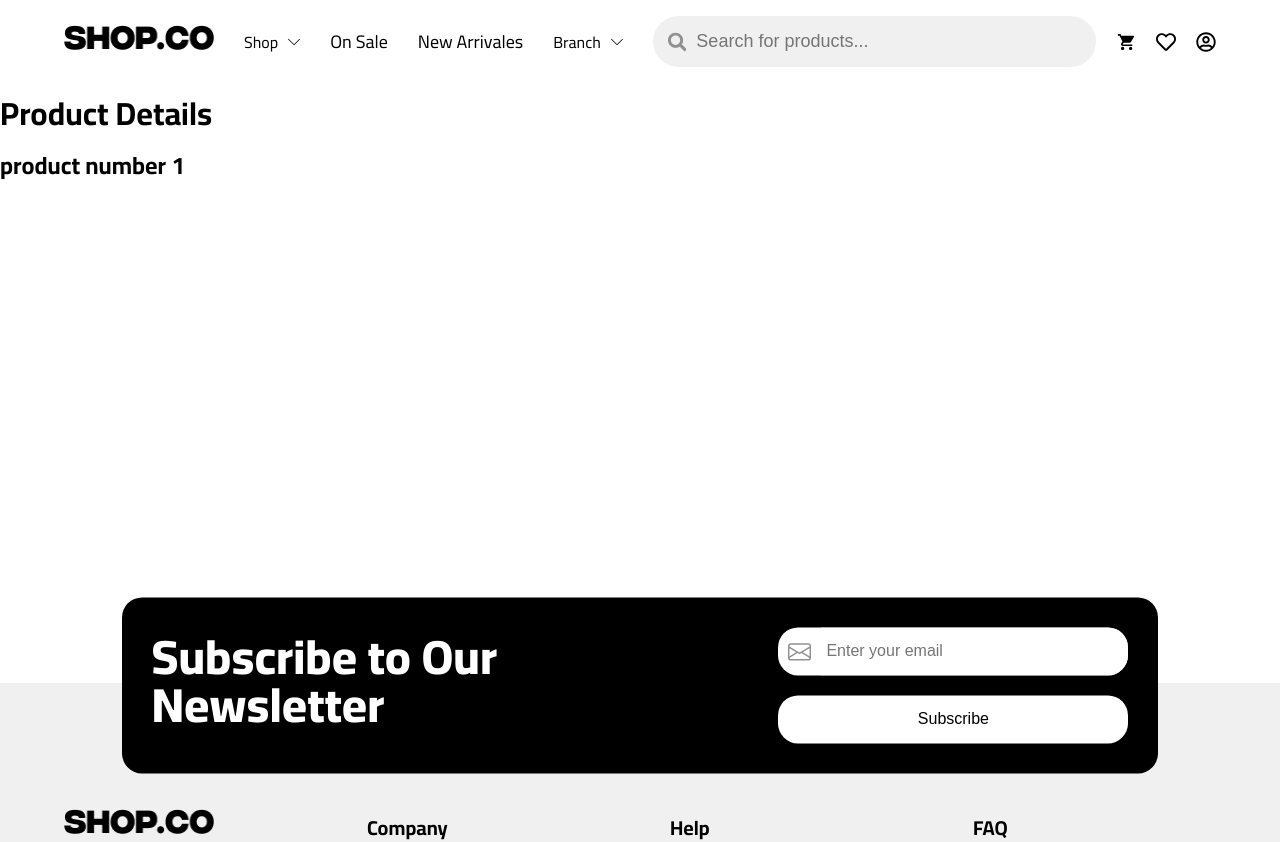
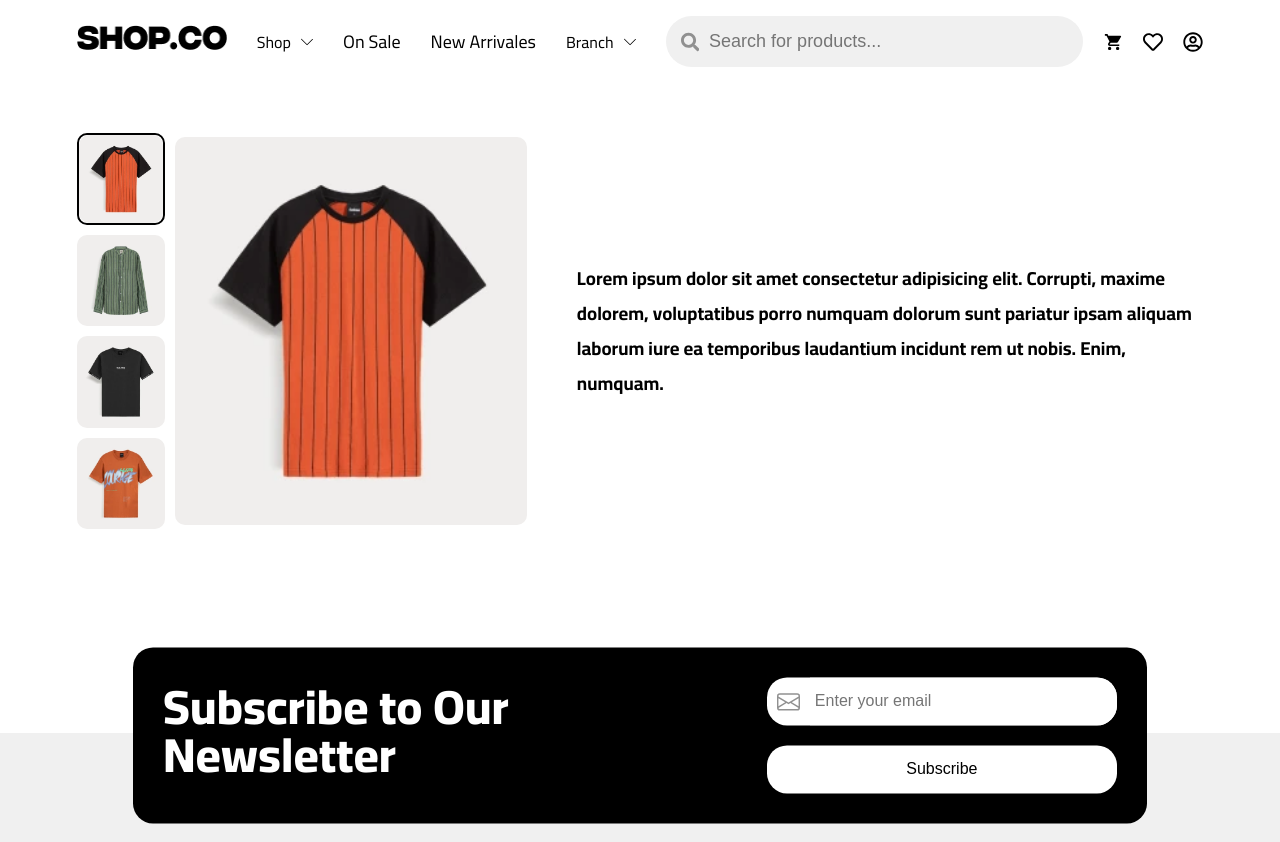
Before and after one commit to Wagih-13/Shop-Co, a Next.js app: page /product/1 in a window 1280 px wide. Shown: the top 842 px of the page. Built offline with nearby package versions, Linux system fonts and the light colour scheme.

Commit message:
start working in product details page

```diff
--- a/app/(pages)/product/[productId]/page.tsx
+++ b/app/(pages)/product/[productId]/page.tsx
@@ -1,15 +1,33 @@
 "use client";
 
 import { useParams } from "next/navigation";
-import './style.scss'
+import ImagesSlider from "./ui/imagesSlider/ImagesSlider";
+import "./style.scss";
 
 const page = () => {
   const { productId } = useParams();
 
-  return <>
-  <h1>Product Details </h1>
-  <h2>product number {productId}</h2>
-  </>;
+  return (
+    <>
+      <main className="productDerails">
+        <div className="container">
+          <section className="productMainDetails">
+            <section className="productImages">
+              <ImagesSlider />
+            </section>
+            <section className="productInfo">
+              <h1>
+                Lorem ipsum dolor sit amet consectetur adipisicing elit.
+                Corrupti, maxime dolorem, voluptatibus porro numquam dolorum
+                sunt pariatur ipsam aliquam laborum iure ea temporibus
+                laudantium incidunt rem ut nobis. Enim, numquam.
+              </h1>
+            </section>
+          </section>
+        </div>
+      </main>
+    </>
+  );
 };
 
 export default page;
--- a/app/(pages)/product/[productId]/style.scss
+++ b/app/(pages)/product/[productId]/style.scss
@@ -0,0 +1,54 @@
+@use "../../../sass/mixin" as *;
+@use "../../../sass/pleacholder" as *;
+@use "../../../sass/variabels" as *;
+
+.productDerails {
+  margin: 50px 0px;
+  .productMainDetails {
+    @include flexBox(center, center, 50px);
+
+    .productImages {
+      width: 500px;
+      @include flexBox(center, center);
+    }
+    .productInfo {
+      width: calc(100% - 500px - 50px);
+    }
+  }
+}
+
+@media (max-width: 1400px) {
+  .productMainDetails {
+    @include flexBox(center, center, 50px, row, nowrap, !important);
+    .productImages {
+      width: 450px !important;
+    }
+    .productInfo {
+      width: calc(100% - 450px - 50px) !important;
+    }
+  }
+}
+
+@media (max-width: 1024px) {
+  .productMainDetails {
+    @include flexBox(center, center, 20px, row, nowrap, !important);
+    .productImages {
+      width: 390px !important;
+    }
+    .productInfo {
+      width: calc(100% - 0px - 20px) !important;
+    }
+  }
+}
+
+@media (max-width: 768px) {
+  .productMainDetails {
+    flex-direction: column !important;
+    .productImages {
+      width: 100% !important;
+    }
+    .productInfo {
+      width: 100% !important;
+    }
+  }
+}
--- /dev/null
+++ b/app/(pages)/product/[productId]/ui/imagesSlider/ImagesSlider.jsx
@@ -0,0 +1,102 @@
+import { useEffect, useRef, useState } from "react";
+import { Swiper, SwiperSlide } from "swiper/react";
+import "swiper/css";
+import "swiper/css/free-mode";
+import "swiper/css/navigation";
+import "swiper/css/thumbs";
+import { FreeMode, Navigation, Thumbs } from "swiper/modules";
+import "./style.scss";
+
+export default function ImagesSlider() {
+  const [thumbsSwiper, setThumbsSwiper] = useState(null);
+  const [height, setHeight] = useState(null);
+  const displayedImage = useRef(null);
+
+  const updateHeight = () => {
+    if (displayedImage.current) {
+      setHeight(displayedImage.current.offsetHeight);
+    }
+  };
+
+  useEffect(() => {
+    updateHeight();
+    window.addEventListener("resize", updateHeight);
+    return () => {
+      window.removeEventListener("resize", updateHeight);
+    };
+  }, [displayedImage.current]);
+
+  return (
+    <>
+      <div className="imageSlider">
+        <Swiper
+          onSwiper={setThumbsSwiper}
+          spaceBetween={10}
+          grabCursor={true}
+          slidesPerView={4}
+          freeMode={true}
+          watchSlidesProgress={true}
+          direction={window.innerWidth <= 769 ? "horizontal" : "vertical"}
+          className="remainingImages"
+          style={
+            window.innerWidth <= 769 ? { height: "auto" } : { height: height }
+          }
+          modules={[FreeMode, Navigation, Thumbs]}
+        >
+          <SwiperSlide>
+            <img src="/images/image 1.webp" />
+          </SwiperSlide>
+          <SwiperSlide>
+            <img src="/images/image 2.webp" />
+          </SwiperSlide>
+          <SwiperSlide>
+            <img src="/images/image 3.webp" />
+          </SwiperSlide>
+          <SwiperSlide>
+            <img src="/images/image 4.webp" />
+          </SwiperSlide>
+          <SwiperSlide>
+            <img src="/images/image 5.webp" />
+          </SwiperSlide>
+          <SwiperSlide>
+            <img src="/images/image 6.webp" />
+          </SwiperSlide>
+          <SwiperSlide>
+            <img src="/images/image 7.webp" />
+          </SwiperSlide>
+        </Swiper>
+        <Swiper
+          spaceBetween={10}
+          ref={displayedImage}
+          grabCursor={true}
+          thumbs={{ swiper: thumbsSwiper }}
+          modules={[FreeMode, Navigation, Thumbs]}
+          className="displayedImage"
+          style={{ height: "100%" }}
+        >
+          <SwiperSlide>
+            <img src="/images/image 1.webp" />
+          </SwiperSlide>
+          <SwiperSlide>
+            <img src="/images/image 2.webp" />
+          </SwiperSlide>
+          <SwiperSlide>
+            <img src="/images/image 3.webp" />
+          </SwiperSlide>
+          <SwiperSlide>
+            <img src="/images/image 4.webp" />
+          </SwiperSlide>
+          <SwiperSlide>
+            <img src="/images/image 5.webp" />
+          </SwiperSlide>
+          <SwiperSlide>
+            <img src="/images/image 6.webp" />
+          </SwiperSlide>
+          <SwiperSlide>
+            <img src="/images/image 7.webp" />
+          </SwiperSlide>
+        </Swiper>
+      </div>
+    </>
+  );
+}
--- /dev/null
+++ b/app/(pages)/product/[productId]/ui/imagesSlider/style.scss
@@ -0,0 +1,54 @@
+@use "../../../../../sass/mixin" as *;
+@use "../../../../../sass/pleacholder" as *;
+@use "../../../../../sass/variabels" as *;
+
+.imageSlider {
+  display: block;
+  width: 100%;
+  @include flexBox(flex-start, center, 10px);
+
+  .displayedImage {
+    width: 80%;
+    height: auto;
+    overflow: hidden;
+
+    img {
+      width: 100%;
+      aspect-ratio: 1 / 1.1;
+      @include borderBox(none, 10px);
+      object-fit: cover;
+      display: block;
+    }
+  }
+
+  .remainingImages {
+    overflow: hidden;
+
+    .swiper-slide-thumb-active {
+      @include borderBox(none, 10px);
+      border: 2px solid black;
+    }
+
+    img {
+      width: 100%;
+      height: 100%;
+      object-fit: cover;
+      display: block;
+      @include borderBox(none, 10px);
+    }
+  }
+}
+
+@media (max-width: 768px) {
+  .imageSlider {
+    flex-direction: column-reverse !important;
+
+    .swiper {
+      width: 100%;
+
+      .swiper-slide {
+        height: auto;
+      }
+    }
+  }
+}
--- a/app/globalStyle.scss
+++ b/app/globalStyle.scss
@@ -3,29 +3,29 @@
 
 @media #{$mobileScreenSpecified} {
   .container {
-    max-width: 96% !important;
+    max-width: 94% !important;
   }
 }
 
 @media #{$tabletScreenSpecified} {
   .container {
-    max-width: 96% !important;
+    max-width: 92% !important;
   }
 }
 
 @media #{$laptopScreenSpecified} {
   .container {
-    max-width: 94% !important;
+    max-width: 90% !important;
   }
 }
 @media #{$desktopScreenSpecified} {
   .container {
-    max-width: 92% !important;
+    max-width: 88% !important;
   }
 }
 @media #{$tvScreenSpecified} {
   .container {
-    max-width: 90% !important;
+    max-width: 88% !important;
   }
 }
 @media #{$largeScreenSpecified} {
--- a/package.json
+++ b/package.json
@@ -23,7 +23,9 @@
     "react-intersection-observer": "^9.13.1",
     "react-loading-skeleton": "^3.5.0",
     "react-responsive": "^10.0.0",
+    "react-slick": "^0.30.2",
     "sass": "^1.80.4",
+    "slick-carousel": "^1.8.1",
     "swiper": "^11.1.15"
   },
   "devDependencies": {
```
Also changed, not shown: 1 other file (tests, documents, lock files or other folders).
